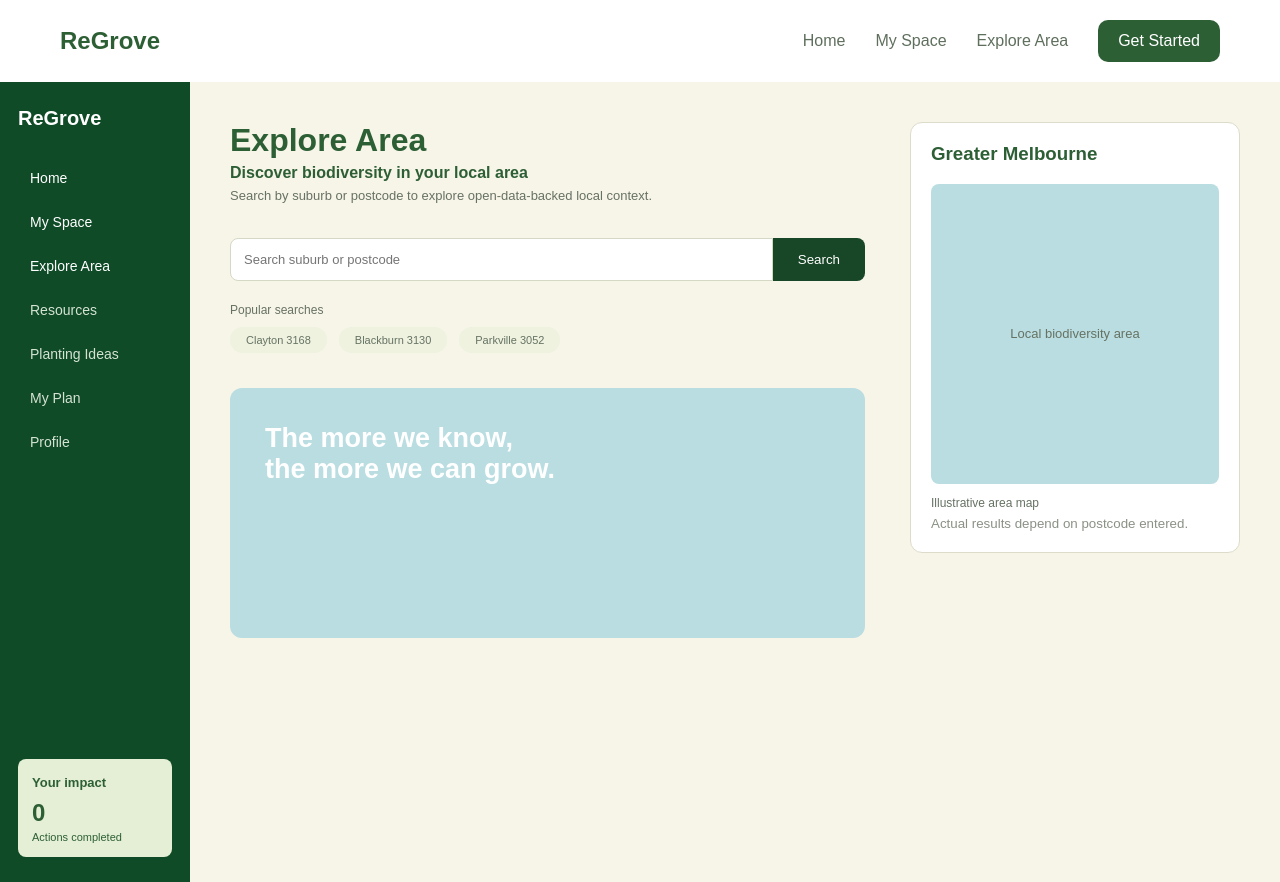
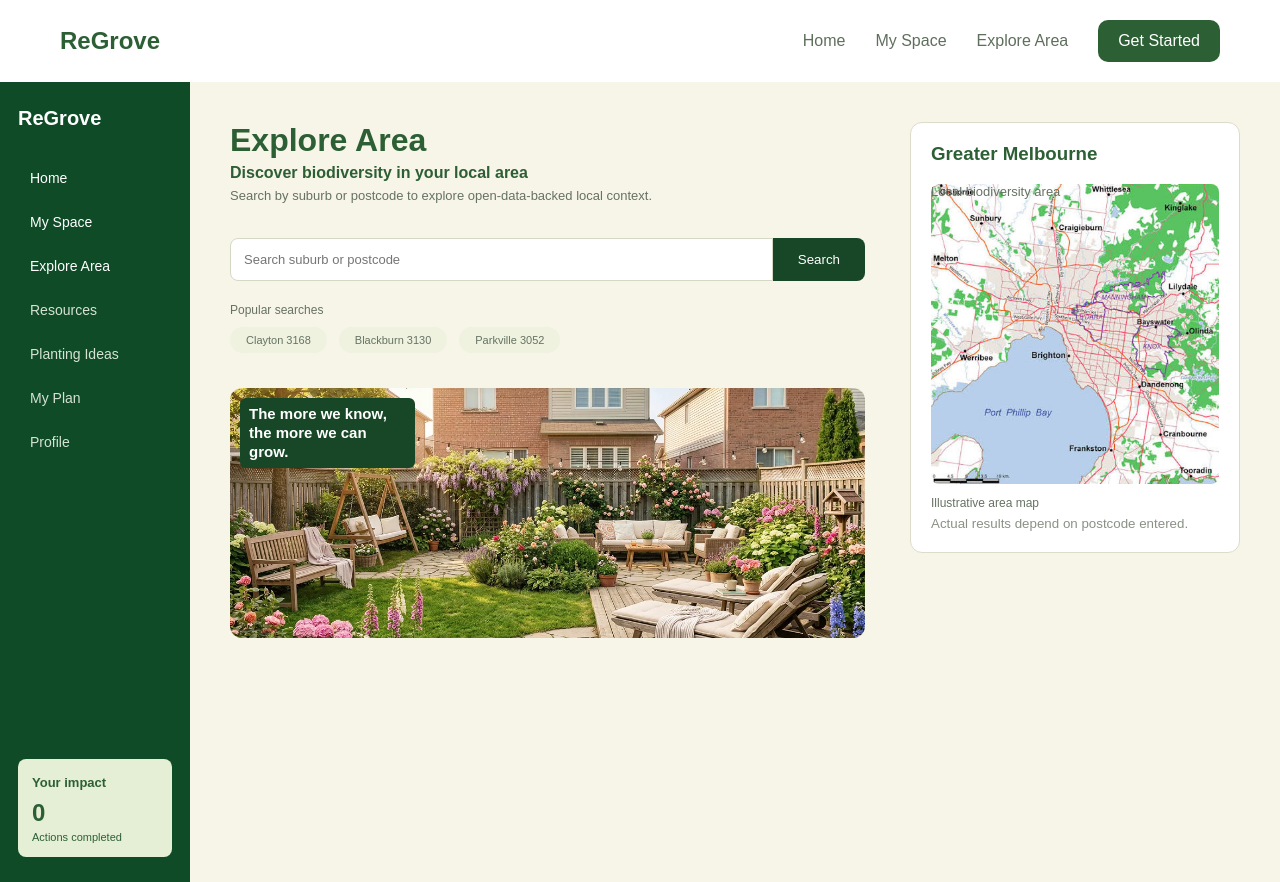
Before and after one commit to tpan0042-ops/ReGrove, a Vue app in the folder frontend/: page /explore in a window 1280 px wide. Built offline with nearby package versions, Linux system fonts and the light colour scheme.

Commit message:
Adjust Explore Area image label

```diff
--- a/frontend/src/style.css
+++ b/frontend/src/style.css
@@ -528,15 +528,23 @@ button {
 .explore-message {
   margin-top: 35px;
   min-height: 250px;
-  background-color: #b9dde1;
+  background-image: url('./assets/Explore Area.png');
+  background-size: cover;
+  background-position: center;
   border-radius: 12px;
-  padding: 35px;
+  padding: 10px;
 }
 
 .explore-message h2 {
   color: white;
-  font-size: 27px;
+  font-size: 15px;
+  line-height: 1.25;
   margin: 0;
+
+  background-color: #174726;
+  padding: 7px 9px;
+  border-radius: 6px;
+  max-width: 175px;
 }
 
 .melbourne-card {
@@ -553,12 +561,10 @@ button {
 
 .melbourne-placeholder {
   height: 300px;
-  background-color: #b9dde1;
+  background-image: url('./assets/Greater Melbourne.png');
+  background-size: cover;
+  background-position: center;
   border-radius: 8px;
-
-  display: flex;
-  align-items: center;
-  justify-content: center;
 }
 
 .melbourne-placeholder p {
```
